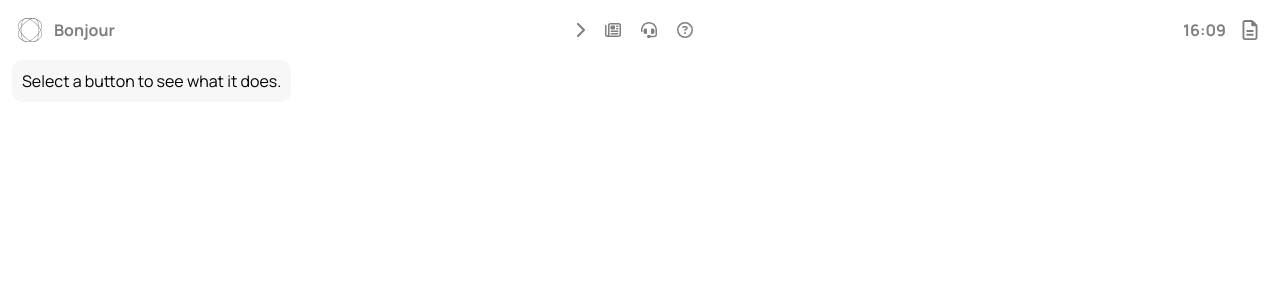
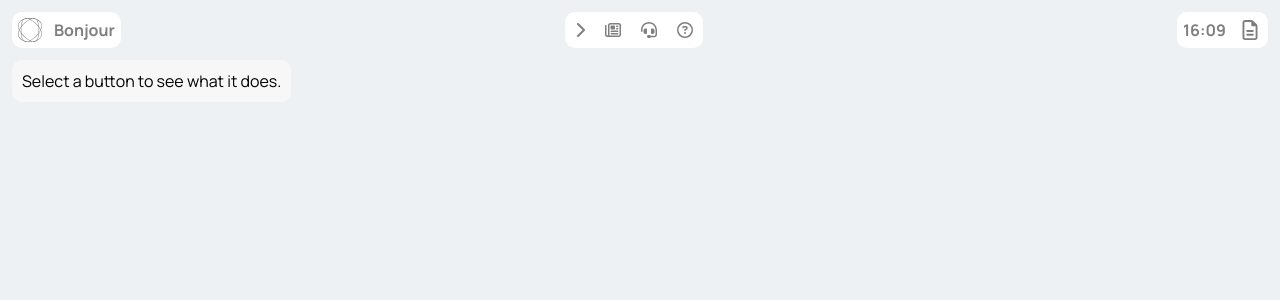
Before and after one commit to jerrylimes/web-visitor, a Python web app: template assets/templates/layout.html in a window 1280 px wide. Shown: the top 300 px of the page. Run offline with Jinja, Linux system fonts and the light colour scheme; the template is opened without the code that fills it, so the values that code supplies are empty.

Commit message:
Updated May 10 2025

```diff
--- a/assets/styles/style.css
+++ b/assets/styles/style.css
@@ -227,6 +227,10 @@ svg {
         border-top-right-radius: 10px;
         border-bottom-right-radius: 10px;
     }
+
+    #backlight {
+        background-color: #012030 !important;
+    }
 }
 
 @media (max-width: 430px) {
@@ -253,3 +257,14 @@ svg {
     font-size: 16px;
     text-align: justify;
 }
+
+
+#backlight {
+    width: 100%;
+    height: 100%;
+    position: fixed;
+    top: 0;
+    left: 0;
+    z-index: -1;
+    background-color: #eef1f4;
+}
```
